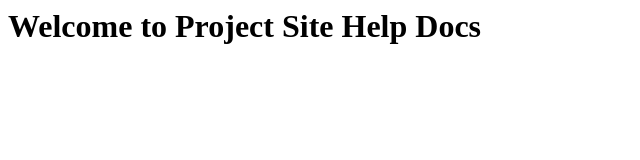
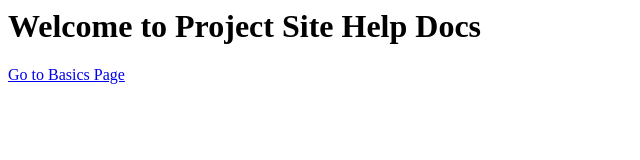
Before and after one commit to aammasa/help-docs, a plain HTML site: page index.html in a window 1280 px wide. Shown: the whole page, without its empty margins (0-640 px from the left). Drawn offline with Linux system fonts and the light colour scheme.

Commit message:
Update index.html

```diff
--- a/index.html
+++ b/index.html
@@ -1 +1,2 @@
 <p><h1>Welcome to Project Site Help Docs</h1></p>
+<a href="Content/Online_Help/Basics/Basics.html">Go to Basics Page</a>
```
